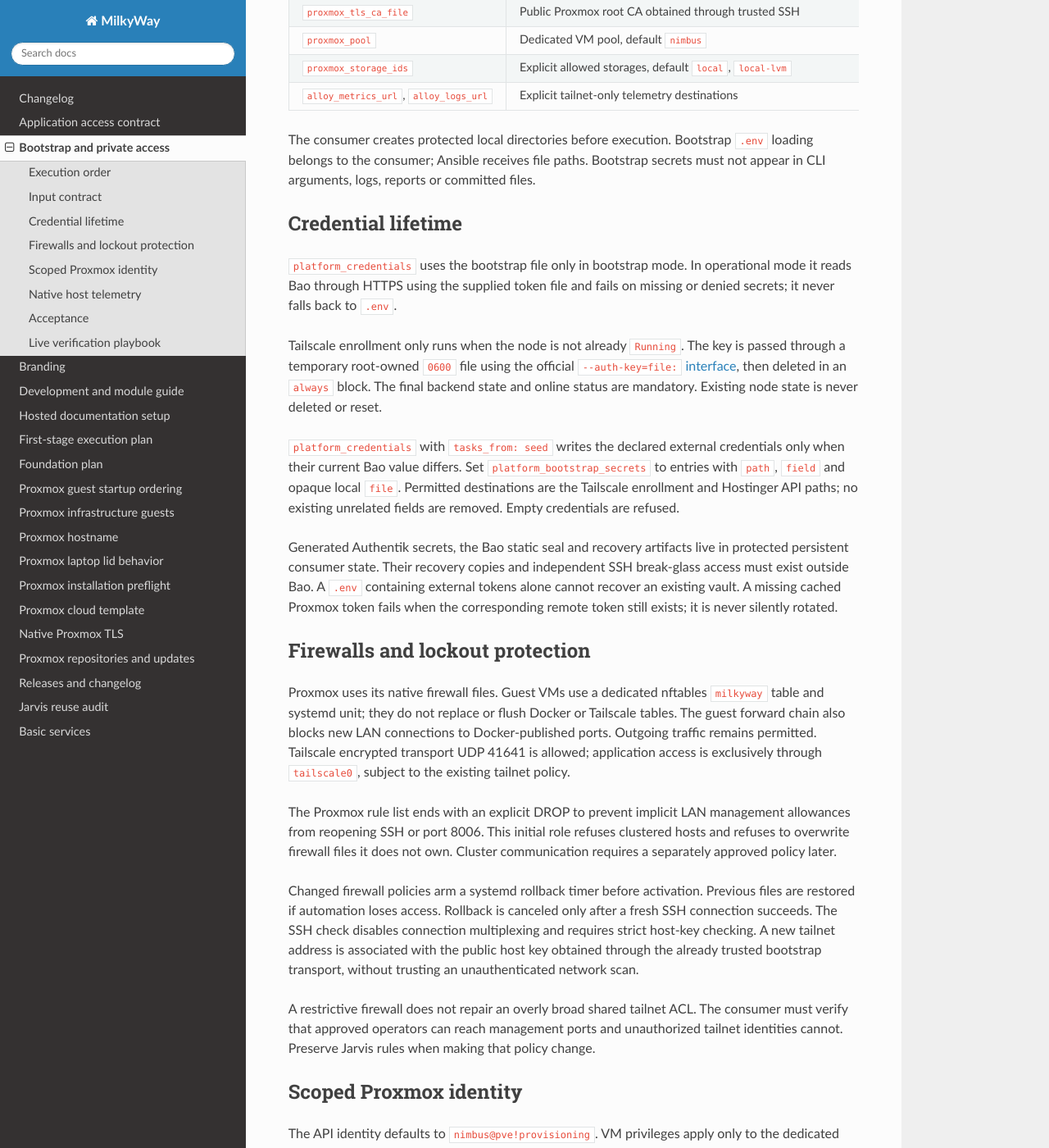
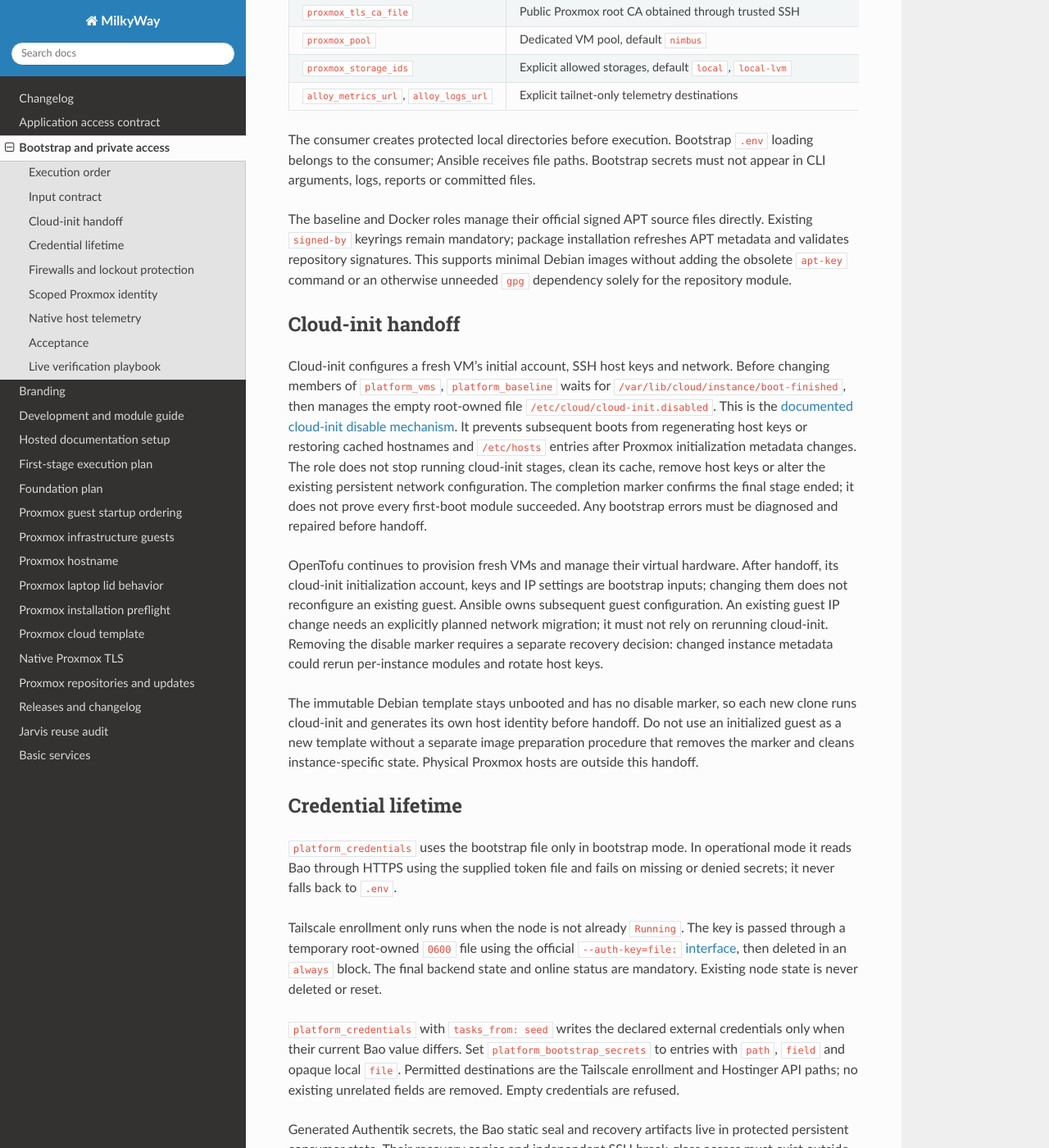
Before and after one commit to CafofoLabs/milkyway, a Sphinx documentation site: the page built from docs/bootstrap-access.md, in a window 1280 px wide and 1400 px high, scrolled down 1570 px. Shown: the whole window at 82% size. Built offline with Sphinx 7.4.7 and the Read the Docs theme 3.1.0, drawn with Linux system fonts in a browser that asks for light colours; the version number could not be read and is left out; some of the changed text lies outside the part shown.

Commit message:
fix(bootstrap): hand guest runtime configuration to Ansible (#38)

```diff
--- a/docs/bootstrap-access.md
+++ b/docs/bootstrap-access.md
@@ -11,8 +11,9 @@ swap or guest placement.
    bootstrap firewall, enrolls Mercury in Tailscale and provisions a scoped API
    identity. The image/template role is a separate prerequisite for VM creation.
 2. OpenTofu creates the identity, vault and platform VMs in the dedicated pool.
-3. `guests.yml` reconciles guest hostnames and configures the guest firewall,
-   clock, Tailscale and Docker.
+3. `guests.yml` waits for cloud-init to finish its first boot, hands subsequent
+   guest configuration to Ansible, reconciles hostnames and configures the guest
+   firewall, clock, Tailscale and Docker.
 4. The consumer publishes DNS records pointing to the discovered tailnet IPs.
 5. `core.yml` starts Authentik/PostgreSQL and OpenBao, then private Traefik
    endpoints with DNS-01 certificates. Service credentials persist across runs.
@@ -65,6 +66,40 @@ MilkyWay does not prescribe planet or moon names.
 The consumer creates protected local directories before execution. Bootstrap
 `.env` loading belongs to the consumer; Ansible receives file paths. Bootstrap
 secrets must not appear in CLI arguments, logs, reports or committed files.
+
+The baseline and Docker roles manage their official signed APT source files
+directly. Existing `signed-by` keyrings remain mandatory; package installation
+refreshes APT metadata and validates repository signatures. This supports minimal
+Debian images without adding the obsolete `apt-key` command or an otherwise
+unneeded `gpg` dependency solely for the repository module.
+
+## Cloud-init handoff
+
+Cloud-init configures a fresh VM's initial account, SSH host keys and network.
+Before changing members of `platform_vms`, `platform_baseline` waits for
+`/var/lib/cloud/instance/boot-finished`, then manages the empty root-owned file
+`/etc/cloud/cloud-init.disabled`. This is the
+[documented cloud-init disable mechanism](https://docs.cloud-init.io/en/latest/howto/disable_cloud_init.html).
+It prevents subsequent boots from regenerating host keys or restoring cached
+hostnames and `/etc/hosts` entries after Proxmox initialization metadata changes.
+The role does not stop running cloud-init stages, clean its cache, remove host
+keys or alter the existing persistent network configuration. The completion
+marker confirms the final stage ended; it does not prove every first-boot module
+succeeded. Any bootstrap errors must be diagnosed and repaired before handoff.
+
+OpenTofu continues to provision fresh VMs and manage their virtual hardware.
+After handoff, its cloud-init initialization account, keys and IP settings are
+bootstrap inputs; changing them does not reconfigure an existing guest.
+Ansible owns subsequent guest configuration. An existing guest IP change needs
+an explicitly planned network migration; it must not rely on rerunning
+cloud-init. Removing the disable marker requires a separate recovery decision:
+changed instance metadata could rerun per-instance modules and rotate host keys.
+
+The immutable Debian template stays unbooted and has no disable marker, so each
+new clone runs cloud-init and generates its own host identity before handoff.
+Do not use an initialized guest as a new template without a separate image
+preparation procedure that removes the marker and cleans instance-specific state.
+Physical Proxmox hosts are outside this handoff.
 
 ## Credential lifetime
 
```
Also changed, not shown: 3 other files.
